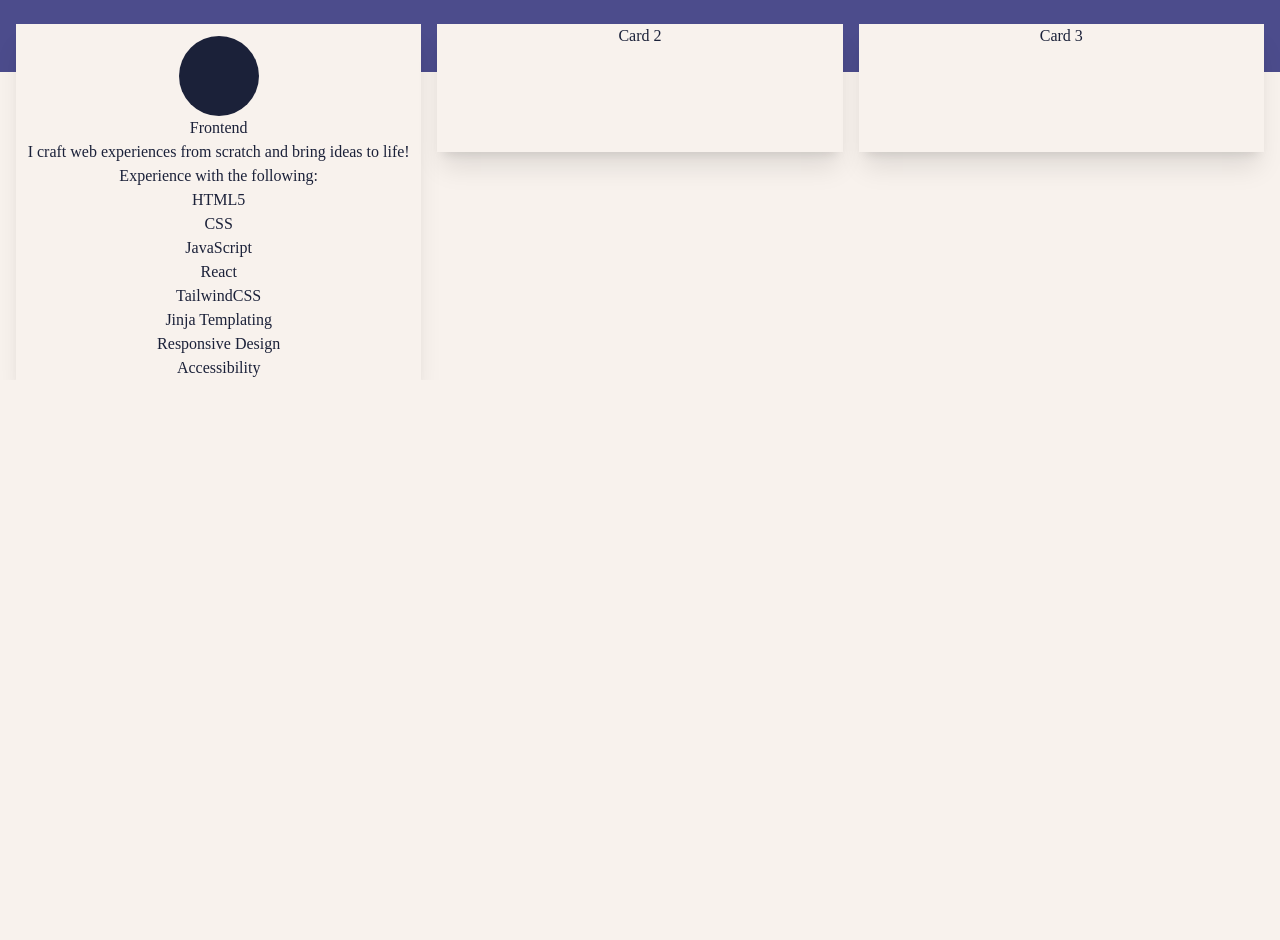
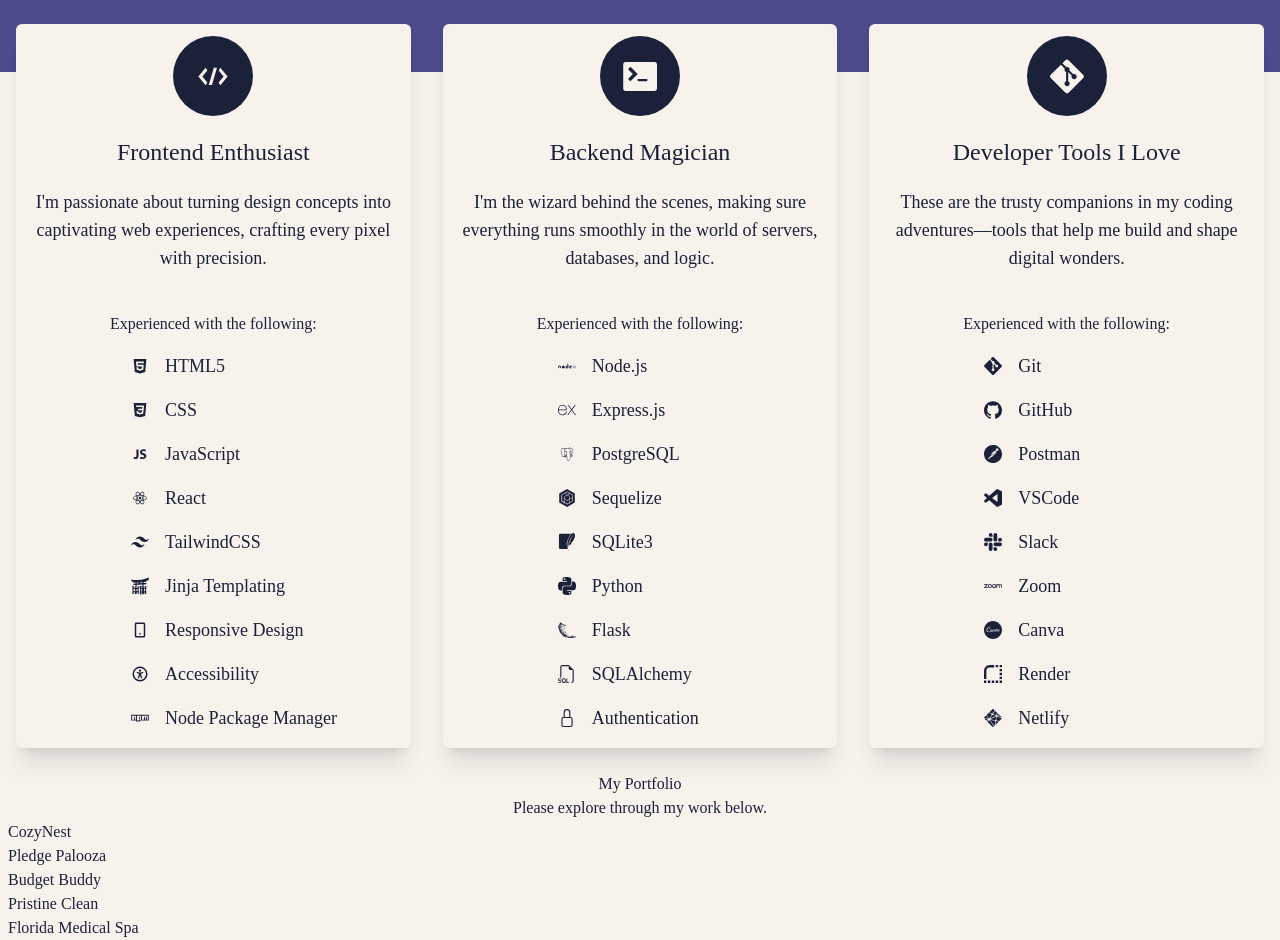
Before and after one commit to amarrero10/portfolio, a React (Create React App) app: page / in a window 1280 px wide. Shown: the part 800-1740 px from the top of the page. Before the commit the page ends 1180 px from the top, so only its background shows below. Built offline with nearby package versions, Linux system fonts and the light colour scheme; what tailwindcss-animated would draw is missing.

Commit message:
Work on portfolio projects content

```diff
--- a/src/components/Home.js
+++ b/src/components/Home.js
@@ -1,5 +1,41 @@
 import React from "react";
 import picture from "../images/Professional-Pic.jpeg";
+import { BsFiletypeSql, BsLock } from "react-icons/bs";
+import {
+  DiCode,
+  DiHtml5,
+  DiCss3,
+  DiJavascript1,
+  DiReact,
+  DiNpm,
+  DiTerminal,
+  DiPostgresql,
+  DiGit,
+  DiNodejs,
+} from "react-icons/di";
+import { CgSmartphone } from "react-icons/cg";
+import {
+  SiTailwindcss,
+  SiJinja,
+  SiSequelize,
+  SiSqlite,
+  SiExpress,
+  SiPassport,
+  SiNodemon,
+  SiPython,
+  SiFlask,
+  SiRender,
+  SiCanva,
+  SiZoom,
+  SiSlack,
+  SiVsco,
+  SiVisualstudiocode,
+  SiPostman,
+  SiGithub,
+  SiGit,
+  SiNetlify,
+} from "react-icons/si";
+import { BiUniversalAccess } from "react-icons/bi";
 
 function Home() {
   return (
@@ -30,25 +66,166 @@
           perspectives and innovative solutions to the ever-evolving tech landscape.
         </p>
       </div>
-      <div className="grid grid-cols-1 px-4 gap-4 sm:grid-cols-3 absolute -mt-12 w-screen z-10 mx-auto">
-        <div className="text-center bg-sand shadow-xl h-fit">
-          <div className="h-20 w-20 mx-auto mt-3 rounded-full bg-denim"></div>
-          <h1>Frontend</h1>
-          <p>I craft web experiences from scratch and bring ideas to life!</p>
+      <div className="grid grid-cols-1 px-4 gap-8 sm:grid-cols-3 absolute -mt-12 w-screen z-10 mx-auto mb-12">
+        <div className="text-center bg-sand shadow-xl rounded-md h-fit">
+          <div className="h-20 w-20 mx-auto mt-3 rounded-full bg-denim">
+            <DiCode className="text-center text-5xl h-20 mx-auto text-sand" />
+          </div>
+          <h1 className="text-2xl my-5">Frontend Enthusiast</h1>
+          <p className="text-lg mb-10 px-2">
+            I'm passionate about turning design concepts into captivating web experiences, crafting
+            every pixel with precision.
+          </p>
           <ul>
-            <p>Experience with the following:</p>
-            <li>HTML5</li>
-            <li>CSS</li>
-            <li>JavaScript</li>
-            <li>React</li>
-            <li>TailwindCSS</li>
-            <li>Jinja Templating</li>
-            <li>Responsive Design</li>
-            <li>Accessibility</li>
+            <p className="mb-4">Experienced with the following:</p>
+            <div className="flex items-center ml-[115px] text-lg text-left mb-4">
+              <DiHtml5 />
+              <li className="ml-4">HTML5</li>
+            </div>
+            <div className="flex items-center ml-[115px] text-lg text-left mb-4">
+              <DiCss3 />
+              <li className="ml-4">CSS</li>
+            </div>
+            <div className="flex items-center ml-[115px] text-lg text-left mb-4">
+              <DiJavascript1 />
+              <li className="ml-4">JavaScript</li>
+            </div>
+            <div className="flex items-center ml-[115px] text-lg text-left mb-4">
+              <DiReact />
+              <li className="ml-4">React</li>
+            </div>
+            <div className="flex items-center ml-[115px] text-lg text-left mb-4">
+              <SiTailwindcss />
+              <li className="ml-4">TailwindCSS</li>
+            </div>
+            <div className="flex items-center ml-[115px] text-lg text-left mb-4">
+              <SiJinja />
+              <li className="ml-4">Jinja Templating</li>
+            </div>
+            <div className="flex items-center ml-[115px] text-lg text-left mb-4">
+              <CgSmartphone />
+              <li className="ml-4">Responsive Design</li>
+            </div>
+            <div className="flex items-center ml-[115px] text-lg text-left mb-4">
+              <BiUniversalAccess />
+              <li className="ml-4">Accessibility</li>
+            </div>
+            <div className="flex items-center ml-[115px] text-lg text-left mb-4">
+              <DiNpm />
+              <li className="ml-4">Node Package Manager</li>
+            </div>
           </ul>
         </div>
-        <div className="text-center bg-sand shadow-xl h-32">Card 2</div>
-        <div className="text-center bg-sand shadow-xl h-32">Card 3</div>
+        <div className="text-center bg-sand shadow-xl rounded-md h-fit">
+          <div className="h-20 w-20 mx-auto mt-3 rounded-full bg-denim">
+            <DiTerminal className="text-center text-5xl h-20 mx-auto text-sand" />
+          </div>
+          <h1 className="text-2xl my-5">Backend Magician</h1>
+          <p className="text-lg mb-10 px-2">
+            I'm the wizard behind the scenes, making sure everything runs smoothly in the world of
+            servers, databases, and logic.
+          </p>
+          <ul>
+            <p className="mb-4">Experienced with the following:</p>
+            <div className="flex items-center ml-[115px] text-lg text-left mb-4">
+              <DiNodejs />
+              <li className="ml-4">Node.js</li>
+            </div>
+            <div className="flex items-center ml-[115px] text-lg text-left mb-4">
+              <SiExpress />
+              <li className="ml-4">Express.js</li>
+            </div>
+            <div className="flex items-center ml-[115px] text-lg text-left mb-4">
+              <DiPostgresql />
+              <li className="ml-4">PostgreSQL</li>
+            </div>
+            <div className="flex items-center ml-[115px] text-lg text-left mb-4">
+              <SiSequelize />
+              <li className="ml-4">Sequelize</li>
+            </div>
+            <div className="flex items-center ml-[115px] text-lg text-left mb-4">
+              <SiSqlite />
+              <li className="ml-4">SQLite3</li>
+            </div>
+            <div className="flex items-center ml-[115px] text-lg text-left mb-4">
+              <SiPython />
+              <li className="ml-4">Python</li>
+            </div>
+            <div className="flex items-center ml-[115px] text-lg text-left mb-4">
+              <SiFlask />
+              <li className="ml-4">Flask</li>
+            </div>
+            <div className="flex items-center ml-[115px] text-lg text-left mb-4">
+              <BsFiletypeSql />
+              <li className="ml-4">SQLAlchemy</li>
+            </div>
+            <div className="flex items-center ml-[115px] text-lg text-left mb-4">
+              <BsLock />
+              <li className="ml-4">Authentication</li>
+            </div>
+          </ul>
+        </div>
+        <div className="text-center bg-sand shadow-xl rounded-md h-fit">
+          <div className="h-20 w-20 mx-auto mt-3 rounded-full bg-denim">
+            <DiGit className="text-center text-5xl h-20 mx-auto text-sand" />
+          </div>
+          <h1 className="text-2xl my-5">Developer Tools I Love</h1>
+          <p className="text-lg mb-10 px-2">
+            These are the trusty companions in my coding adventures—tools that help me build and
+            shape digital wonders.
+          </p>
+          <ul>
+            <p className="mb-4">Experienced with the following:</p>
+            <div className="flex items-center ml-[115px] text-lg text-left mb-4">
+              <SiGit />
+              <li className="ml-4">Git</li>
+            </div>
+            <div className="flex items-center ml-[115px] text-lg text-left mb-4">
+              <SiGithub />
+              <li className="ml-4">GitHub</li>
+            </div>
+            <div className="flex items-center ml-[115px] text-lg text-left mb-4">
+              <SiPostman />
+              <li className="ml-4">Postman</li>
+            </div>
+            <div className="flex items-center ml-[115px] text-lg text-left mb-4">
+              <SiVisualstudiocode />
+              <li className="ml-4">VSCode</li>
+            </div>
+            <div className="flex items-center ml-[115px] text-lg text-left mb-4">
+              <SiSlack />
+              <li className="ml-4">Slack</li>
+            </div>
+            <div className="flex items-center ml-[115px] text-lg text-left mb-4">
+              <SiZoom />
+              <li className="ml-4">Zoom</li>
+            </div>
+            <div className="flex items-center ml-[115px] text-lg text-left mb-4">
+              <SiCanva />
+              <li className="ml-4">Canva</li>
+            </div>
+            <div className="flex items-center ml-[115px] text-lg text-left mb-4">
+              <SiRender />
+              <li className="ml-4">Render</li>
+            </div>
+            <div className="flex items-center ml-[115px] text-lg text-left mb-4">
+              <SiNetlify />
+              <li className="ml-4">Netlify</li>
+            </div>
+          </ul>
+        </div>
+      </div>
+      <div className=" mt-[2200px] sm:mt-[700px] w-screen px-2">
+        <h1 className="text-center">My Portfolio</h1>
+        <p className="text-center">Please explore through my work below.</p>
+
+        <div>
+          <div>CozyNest</div>
+          <div>Pledge Palooza</div>
+          <div>Budget Buddy</div>
+          <div>Pristine Clean</div>
+          <div>Florida Medical Spa</div>
+        </div>
       </div>
     </>
   );
```
